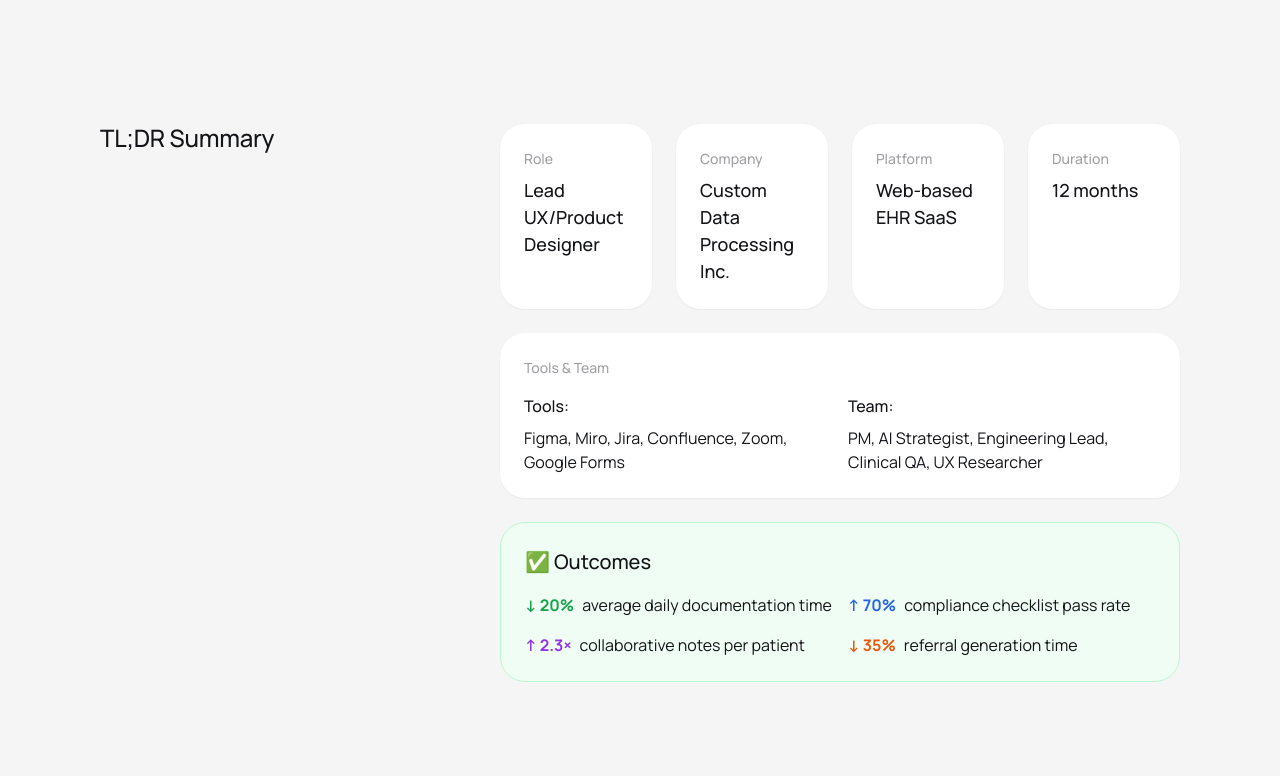
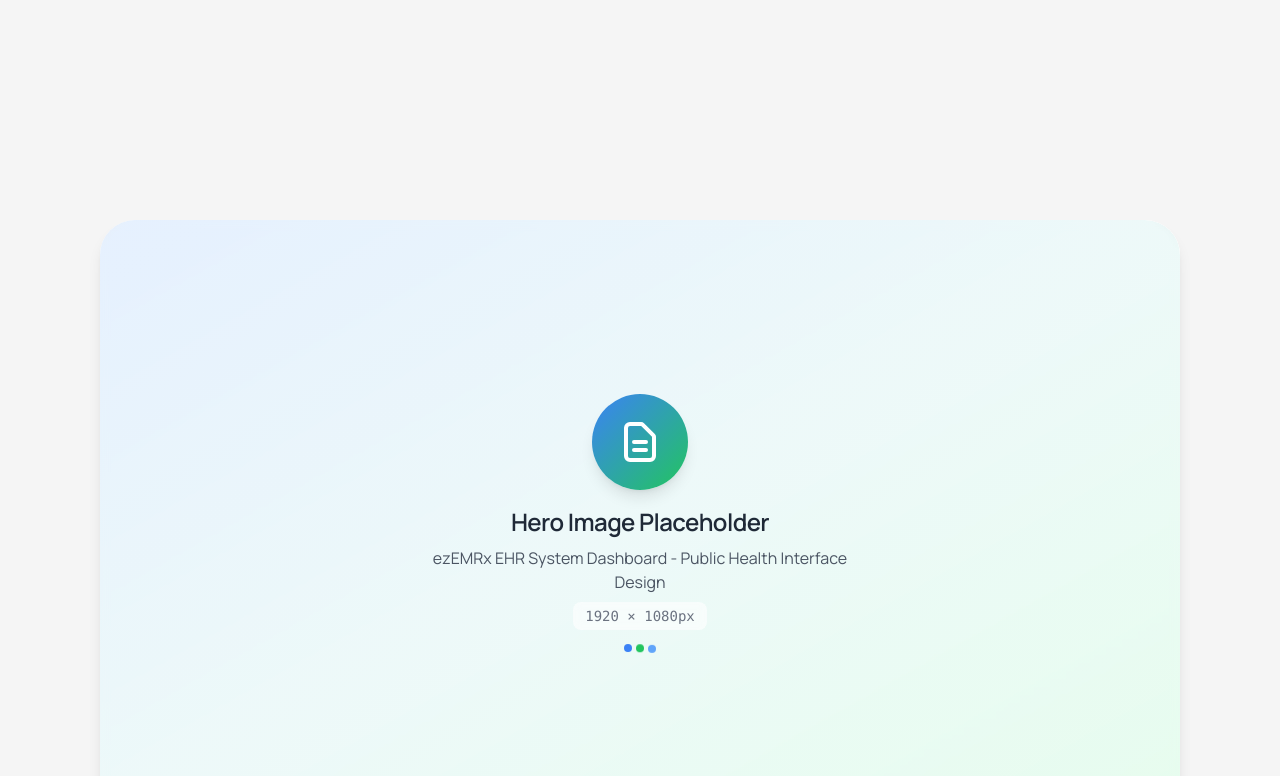
Before and after one commit to ssmith129/updated-portfolio-8.5, a React (Vite) app: page /case-studies/ezemrx-redesigning-ehr in a window 1280 px wide. Shown: the part 541-1317 px from the top of the page. Built offline with nearby package versions, Linux system fonts and the light colour scheme.

Commit message:
Updated EzEMRxCaseStudy.tsx

```diff
--- a/client/pages/EzEMRxCaseStudy.tsx
+++ b/client/pages/EzEMRxCaseStudy.tsx
@@ -64,6 +64,57 @@
             Transforming a legacy EHR system into an AI-augmented platform for compliance, collaboration, and efficiency
           </p>
         </div>
+      </div>
+
+      {/* Hero Image Placeholder */}
+      <div className="max-w-[1440px] mx-auto px-4 sm:px-6 md:px-8 lg:px-16 xl:px-[100px] py-8 sm:py-12 md:py-16 lg:py-20 xl:py-24 animate-in fade-in-0 slide-in-from-bottom-8 duration-1000 delay-500">
+        <figure className="relative overflow-hidden rounded-[16px] sm:rounded-[20px] md:rounded-[25px] lg:rounded-[30px] xl:rounded-[35px] bg-gradient-to-br from-blue-50 via-white to-green-50 shadow-lg hover:shadow-xl transition-all duration-500 hover:scale-[1.02] group">
+          <div className="aspect-video w-full flex items-center justify-center bg-gradient-to-br from-blue-100/50 to-green-100/50 backdrop-blur-sm">
+            <div className="text-center space-y-4 p-8">
+              {/* Healthcare/EHR Icon */}
+              <div className="w-16 h-16 sm:w-20 sm:h-20 md:w-24 md:h-24 bg-gradient-to-br from-blue-500 to-green-500 rounded-full mx-auto flex items-center justify-center shadow-lg group-hover:scale-110 transition-transform duration-500">
+                <svg className="w-8 h-8 sm:w-10 sm:h-10 md:w-12 md:h-12 text-white" fill="none" stroke="currentColor" viewBox="0 0 24 24" aria-hidden="true">
+                  <path strokeLinecap="round" strokeLinejoin="round" strokeWidth={2} d="M9 12h6m-6 4h6m2 5H7a2 2 0 01-2-2V5a2 2 0 012-2h5.586a1 1 0 01.707.293l5.414 5.414a1 1 0 01.293.707V19a2 2 0 01-2 2z" />
+                </svg>
+              </div>
+
+              {/* Placeholder Text */}
+              <div className="space-y-2">
+                <h3 className="text-lg sm:text-xl md:text-2xl font-semibold text-gray-800 tracking-tight">
+                  Hero Image Placeholder
+                </h3>
+                <p className="text-sm sm:text-base text-gray-600 max-w-md mx-auto leading-relaxed">
+                  ezEMRx EHR System Dashboard - Public Health Interface Design
+                </p>
+                <div className="text-xs sm:text-sm text-gray-500 font-mono bg-white/70 backdrop-blur-sm rounded-lg px-3 py-1 inline-block">
+                  1920 × 1080px
+                </div>
+              </div>
+
+              {/* Loading Animation */}
+              <div className="flex items-center justify-center space-x-1">
+                <div className="w-2 h-2 bg-blue-500 rounded-full animate-bounce" style={{ animationDelay: '0ms' }}></div>
+                <div className="w-2 h-2 bg-green-500 rounded-full animate-bounce" style={{ animationDelay: '150ms' }}></div>
+                <div className="w-2 h-2 bg-blue-400 rounded-full animate-bounce" style={{ animationDelay: '300ms' }}></div>
+              </div>
+            </div>
+          </div>
+
+          {/* Actual placeholder image - hidden for now */}
+          <img
+            src="/api/placeholder/1920/1080"
+            alt="ezEMRx Electronic Health Records system dashboard showing public health interface design with patient management, data visualization, and clinical workflow optimization features"
+            className="w-full h-full object-cover absolute inset-0 opacity-0"
+            width={1920}
+            height={1080}
+            loading="eager"
+            decoding="async"
+          />
+
+          <figcaption className="sr-only">
+            Hero image showcasing the ezEMRx Electronic Health Records system redesign, featuring the main dashboard interface optimized for public health workflows, patient data management, and clinical decision support.
+          </figcaption>
+        </figure>
       </div>
 
       {/* Content Sections */}
```
